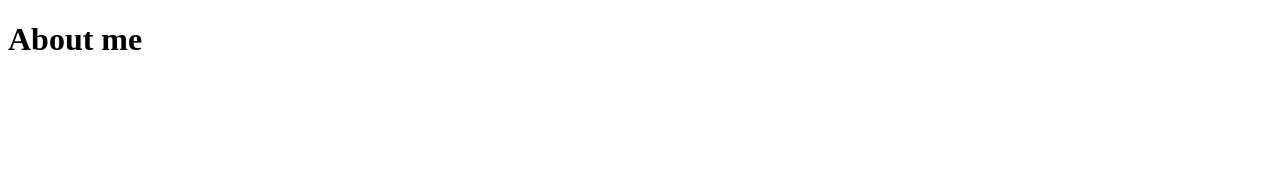
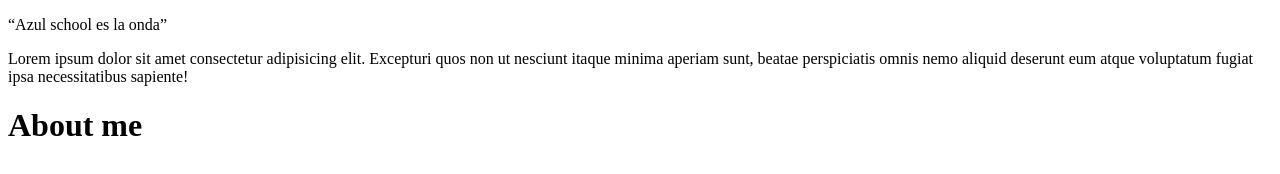
Before and after one commit to ArielCoronel18/GIT-Curso, a plain HTML site: page index.html in a window 1280 px wide. Drawn offline with Linux system fonts and the light colour scheme.

Commit message:
modificacion de archivo

```diff
--- a/index.html
+++ b/index.html
@@ -7,6 +7,14 @@
     <title>Mi pagina web</title>
 </head>
 <body>
+    <section>
+        <p>“Azul school es la onda”</p>
+    </section>
+    <section><p>Lorem ipsum dolor sit amet consectetur adipisicing elit.
+        Excepturi quos non ut nesciunt itaque minima aperiam sunt,
+        beatae perspiciatis omnis nemo aliquid deserunt eum atque
+        voluptatum fugiat ipsa necessitatibus sapiente!</p>
+    </section>
     <h1>About me</h1>
 </body>
 </html>
```
Also changed, not shown: information.txt.
